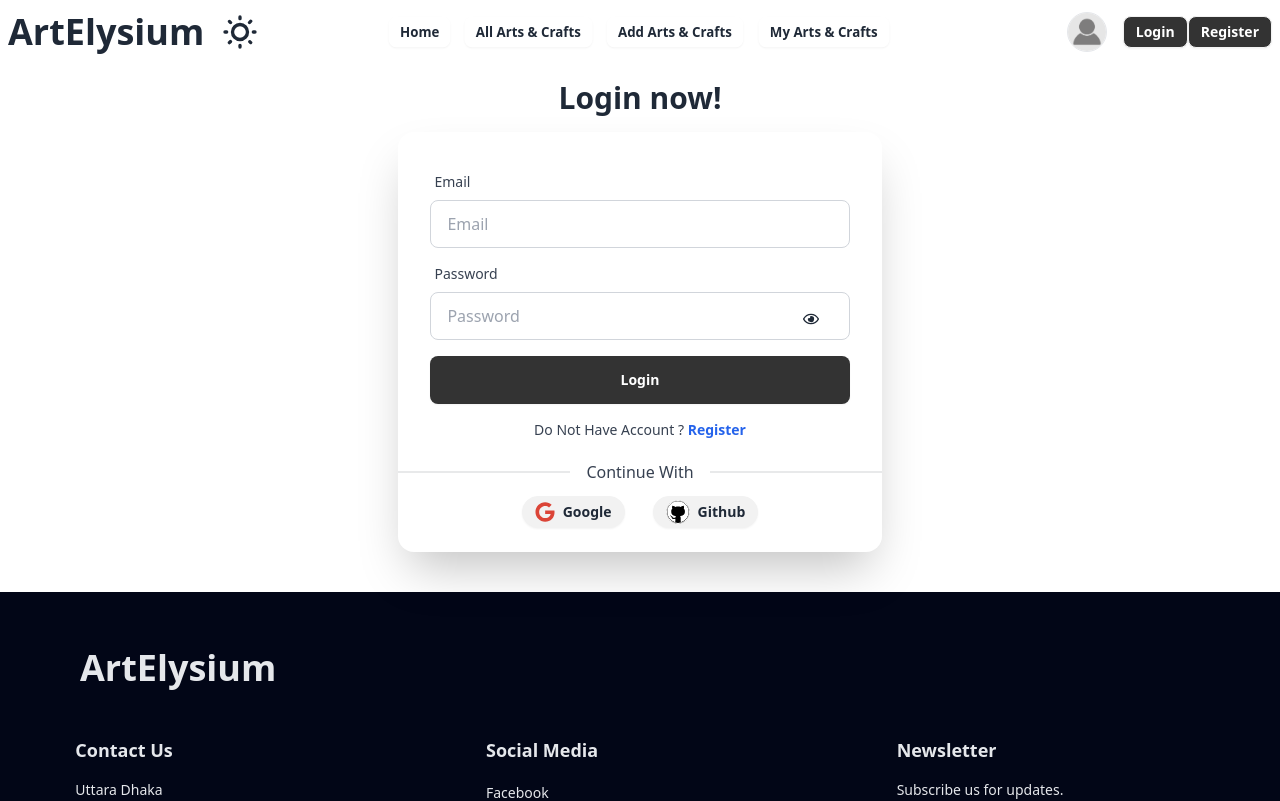
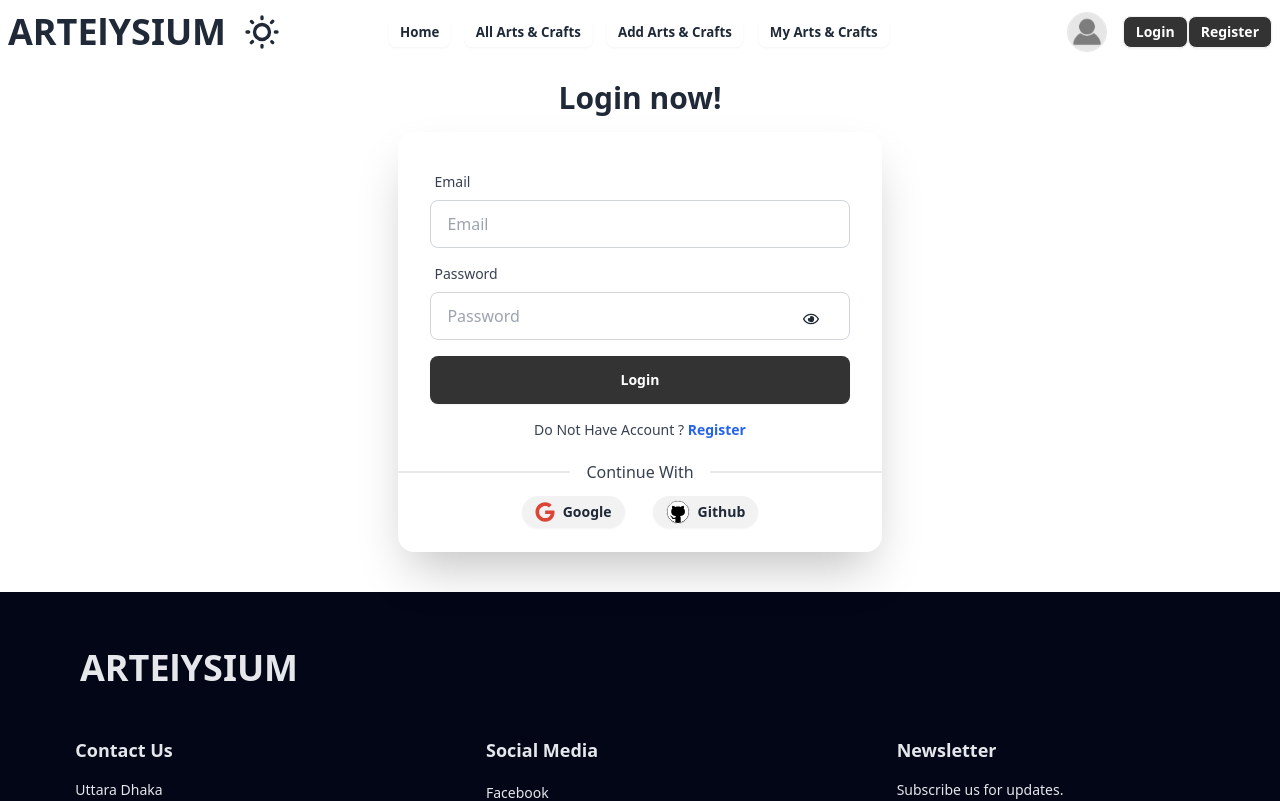
Before and after one commit to Sazid60/ARTELYSIUM-Client-Side, a React (Vite) app: page /login in a window 1280 px wide. Shown: the top 801 px of the page. Built offline with nearby package versions, Linux system fonts and the light colour scheme; no server answers.

Commit message:
Readme File Added

```diff
--- a/index.html
+++ b/index.html
@@ -4,7 +4,7 @@
     <meta charset="UTF-8" />
     <link rel="icon" type="image/svg+xml" href="https://i.ibb.co/3d60zrX/title-logo.png" />
     <meta name="viewport" content="width=device-width, initial-scale=1.0" />
-    <title>ArtElysium</title>
+    <title>ARTELYSIUM</title>
   </head>
   <body>
     <div id="root"></div>
--- a/src/Components/Footer.jsx
+++ b/src/Components/Footer.jsx
@@ -5,7 +5,7 @@ const Footer = () => {
     return (
 
         <footer className="bg-slate-950 text-gray-200 py-8 min-h-[80vh] mt-6">
-            <Link to={"/"} className="flex justify-start text-xl md:text-2xl lg:text-4xl font-bold container mx-auto items-center mt-6 mb-12 px-6 md:px-6 lg:px-20 ">ArtElysium</Link>
+            <Link to={"/"} className="flex justify-start text-xl md:text-2xl lg:text-4xl font-bold container mx-auto items-center mt-6 mb-12 px-6 md:px-6 lg:px-20 ">ARTElYSIUM</Link>
             <div className="flex flex-col md:flex-row lg:flex-row justify-around container mx-auto px-6">
                 <div className="w-full md:w-1/2 lg:w-1/4 mb-6 md:mb-0">
                     <h3 className="text-lg font-bold mb-4">Contact Us</h3>
--- a/src/Components/Navbar.jsx
+++ b/src/Components/Navbar.jsx
@@ -66,7 +66,7 @@ const Navbar = () => {
                     </ul>
                 </div>
                 <div className="flex justify-center items-center gap-4">
-                    <Link to={"/"} className="font-bold text-2xl md:text-3xl lg:text-4xl ">ArtElysium</Link>
+                    <Link to={"/"} className="font-bold text-2xl md:text-3xl lg:text-4xl ">ARTElYSIUM</Link>
                     <div className="hidden lg:block">
                         <div className="flex justify-center items-center ">
                             <label className="swap swap-rotate ">
```
Also changed, not shown: 1 other file (tests, documents, lock files or other folders).
